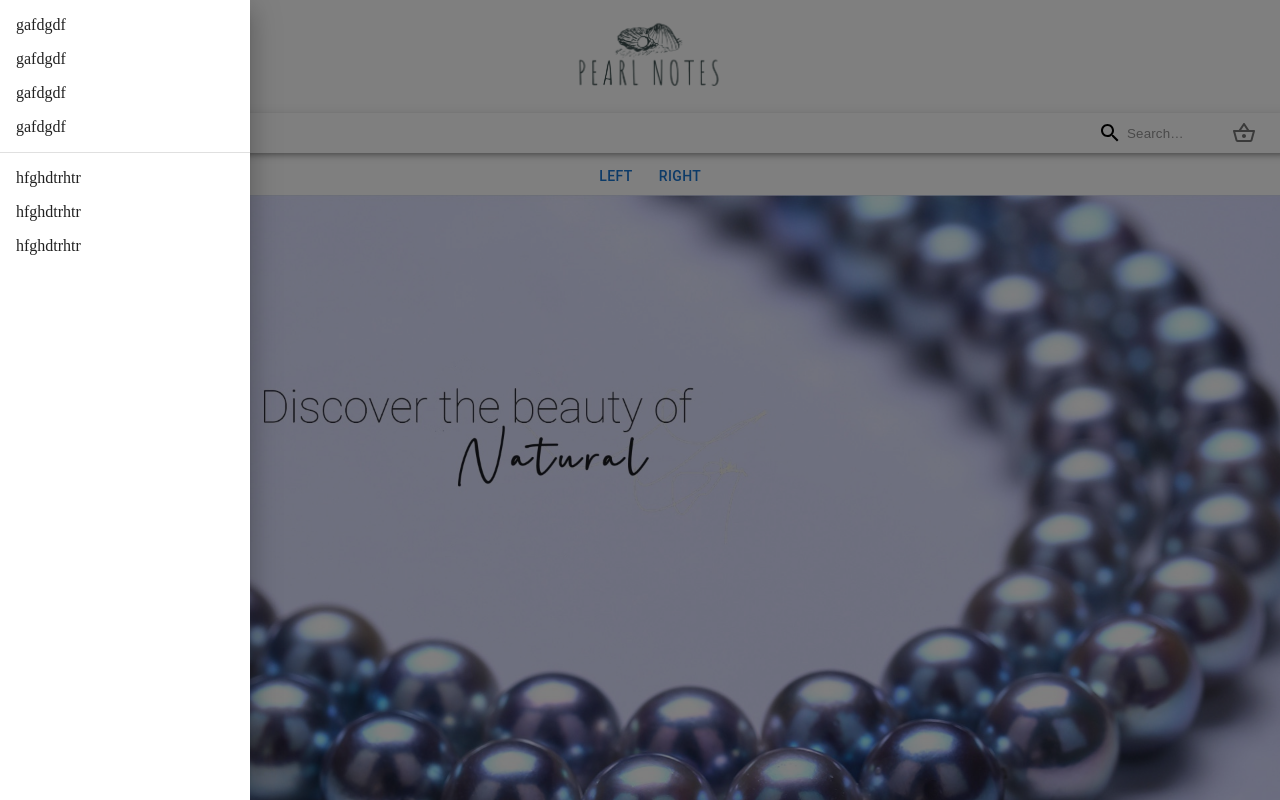
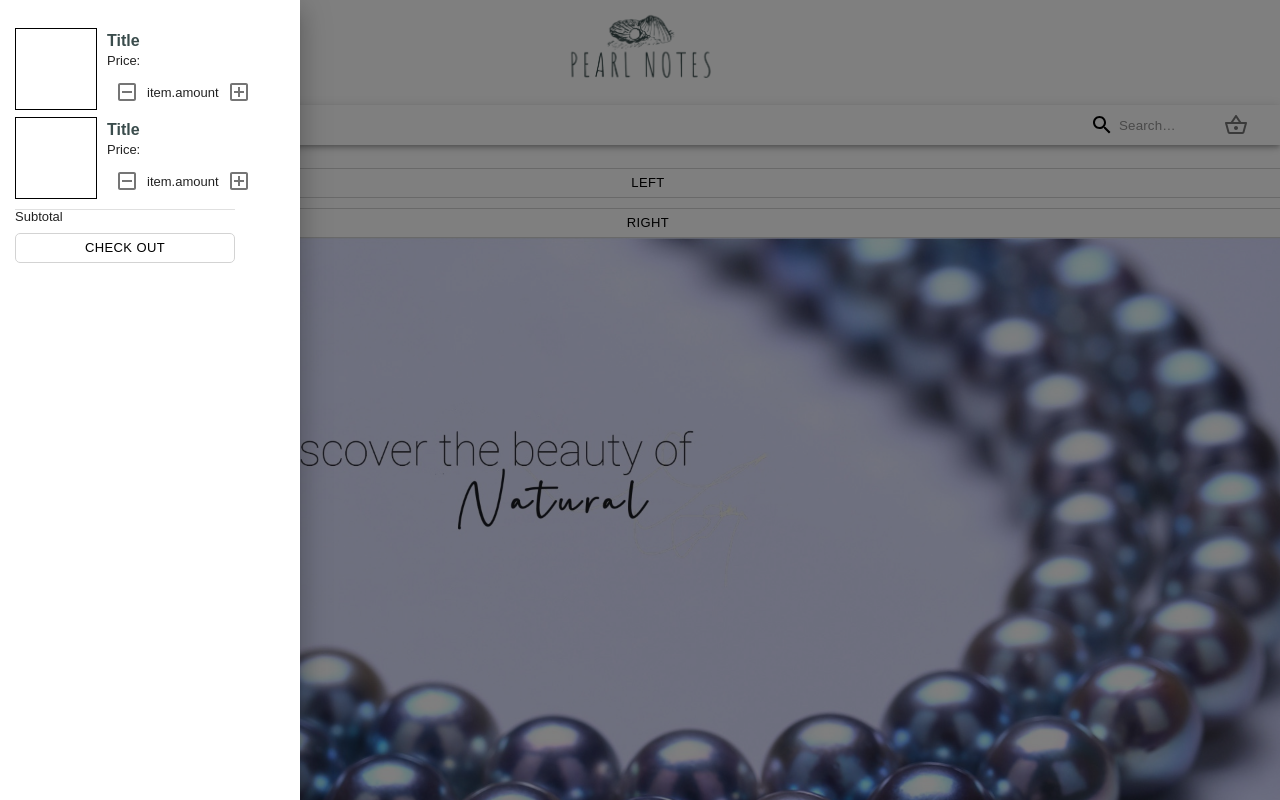
Before and after one commit to xleeocean/Pearlnotes, a React (Create React App) app in the folder client/: page / in a window 1280 px wide. Both pictures are taken after a click on the button "LEFT". Shown: the top 800 px of the page. Built offline with nearby package versions, Linux system fonts and the light colour scheme.

Commit message:
creat layout of cart

```diff
--- a/client/src/App.css
+++ b/client/src/App.css
@@ -16,10 +16,13 @@ h3 {
 }
 
 h4 {
+  color: rgb(58, 76, 76);
   font-family:sans-serif;
   font-size: medium;
   line-height: 1;
-  margin: 0px;
+  margin-block-start: 10px;
+  margin-block-end: 5px;
+  /* margin-top: 5px; */
 }
 
 h5 {
@@ -28,9 +31,13 @@ h5 {
   line-height: 1;
   margin: 0px;
   font-style:italic;
-  /* font-weight: normal; */
   display: inline-block;
   text-align: start;
+}
+
+p {
+  margin-block-start: 5px;
+  margin-block-end: 5px;
 }
 
 .AppHeader {
@@ -42,7 +49,9 @@ h5 {
   position: fixed;
   width: 100%;
   z-index: 2;
-
+  top: 0px;
+  left: 0px;
+  right: 0px;
 }
 
 .MainBox {
@@ -50,8 +59,59 @@ h5 {
 }
 
 .Navigator {
-  background-color: white;
+  background-color: white ;
   height: 40px;
+}
+
+.MuiButton-root {
+  background-color: white !important;
+  color: black !important;
+  border-radius: 5px  !important;
+  border: 1px solid lightgrey !important;
+  height: 30px !important;
+  width: 100% !important;
+  font-size: small !important;
+  font-family:sans-serif  !important;
+  margin-top: 10px !important;
+
+}
+
+/* Cart */
+.cart {
+  padding: 15px;
+  line-height: 1;
+  font-size: small;
+  font-family: sans-serif;
+  overflow-y: scroll;
+}
+
+.cartItem {
+display: inline-flex;
+}
+
+.cartPic{
+width: 80px;
+height: 80px;
+border: 1px solid black;
+margin-right: 10px;
+margin-top: 5px;
+}
+
+.adjustQuatity {
+  height: auto;
+  width: 100%;
+  display: flex;
+  flex-direction: row;
+  justify-content: space-between;
+  flex-wrap: nowrap;
+  align-items: center;
+
+
+}
+
+
+.MuiPaper-root {
+  width: 300px;
 }
 
 .MuiInputLabel-root {
--- /dev/null
+++ b/client/src/components/cart.tsx
@@ -0,0 +1,25 @@
+import * as React from 'react';
+import List from '@mui/material/List';
+import Divider from '@mui/material/Divider';
+import CartItem from './cartItem';
+import Button from '@mui/material/Button';
+
+
+export default function Cart () {
+  return (
+    <div className='cart'>
+      <List>
+        <CartItem />
+        <CartItem />
+
+
+      </List>
+      <Divider />
+      <div>
+        Subtotal
+      </div>
+      <Button>Check Out</Button>
+    </div>
+
+  );
+}
--- /dev/null
+++ b/client/src/components/cartItem.tsx
@@ -0,0 +1,36 @@
+import * as React from 'react';
+import IconButton from '@mui/material/IconButton';
+import AddBoxOutlinedIcon from '@mui/icons-material/AddBoxOutlined';
+import IndeterminateCheckBoxOutlinedIcon from '@mui/icons-material/IndeterminateCheckBoxOutlined';
+
+
+export default function CartItem () {
+  return (
+    <div className='cartItem'>
+      <div className='cartPic'>
+        <img
+        // src={`${item.img}?w=248&fit=crop&auto=format`}
+        //       srcSet={`${item.img}?w=248&fit=crop&auto=format&dpr=2 2x`}
+        //       alt={item.title}
+              loading="lazy" />
+      </div>
+      <div className='cartDetail'>
+        <h4>Title</h4>
+        <div >
+          <p>Price: </p>
+        </div>
+        <div className='adjustQuatity '>
+
+          <IconButton>
+            <IndeterminateCheckBoxOutlinedIcon />
+          </IconButton>
+          <p>item.amount</p>
+          <IconButton>
+            <AddBoxOutlinedIcon />
+          </IconButton>
+        </div>
+      </div>
+
+    </div>
+  );
+}
--- a/client/src/components/mainbox.tsx
+++ b/client/src/components/mainbox.tsx
@@ -2,11 +2,9 @@ import * as React from 'react';
 import Box from '@mui/material/Box';
 import Drawer from '@mui/material/Drawer';
 import Button from '@mui/material/Button';
-import List from '@mui/material/List';
-import Divider from '@mui/material/Divider';
-import ListItem from '@mui/material/ListItem';
 import ProductMenu from './productMenu';
 import ProductList from './productList';
+import Cart from './cart';
 
 
 
@@ -39,7 +37,7 @@ export default function MainBox() {
       onClick={toggleDrawer(anchor, false)}
       onKeyDown={toggleDrawer(anchor, false)}
     >
-      <List>
+      {/* <List>
         {['Inbox', 'Starred', 'Send email', 'Drafts'].map((text, index) => (
           <ListItem button key={text}>
            gafdgdf
@@ -53,7 +51,8 @@ export default function MainBox() {
             hfghdtrhtr
           </ListItem>
         ))}
-      </List>
+      </List> */}
+      <Cart/>
     </Box>
   );
 
--- a/client/src/components/productMenu.tsx
+++ b/client/src/components/productMenu.tsx
@@ -1,9 +1,9 @@
 import * as React from 'react';
 import { styled } from '@mui/material/styles';
 import Box from '@mui/material/Box';
-import Paper from '@mui/material/Paper';
 import ButtonBase from '@mui/material/ButtonBase';
 import Typography from '@mui/material/Typography';
+
 
 
 const images1 = [
```
Also changed, not shown: client/src/components/productList.tsx (+1 -8 lines).
